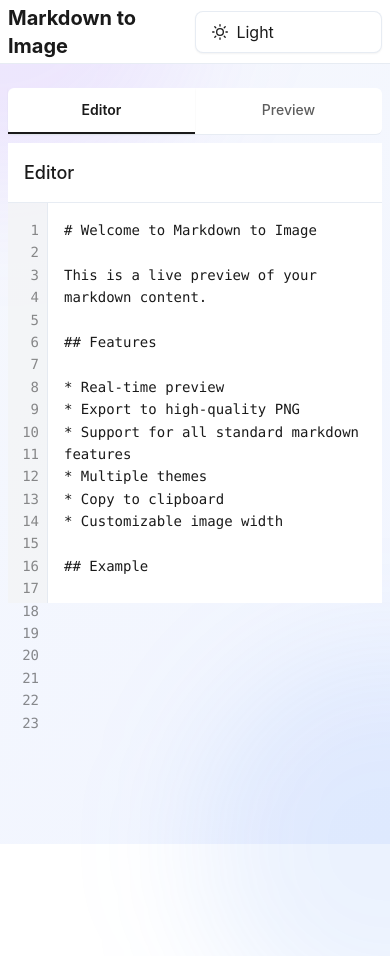
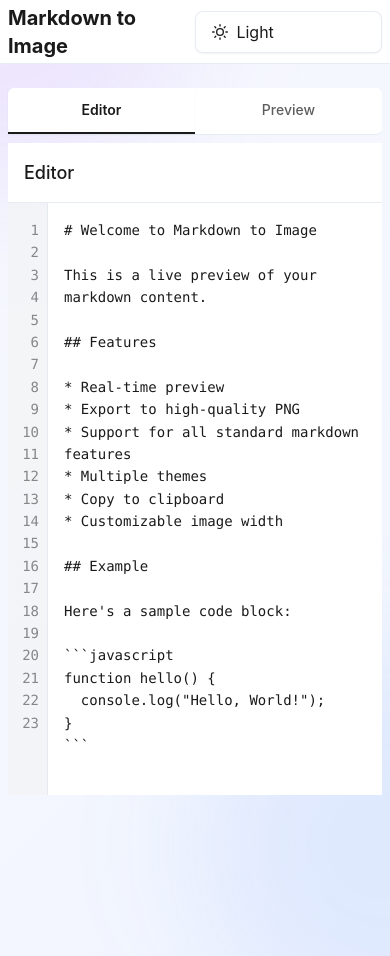
Before and after one commit to tktcorporation/markdown-to-image-web, a React (Vite) app: page / in a window 390 px wide. Before the commit the page ends 844 px from the top, so only its background shows below. Built offline with nearby package versions, Linux system fonts and the light colour scheme.

Commit message:
fix: 高さ調整いい感じに

```diff
--- a/src/App.tsx
+++ b/src/App.tsx
@@ -71,14 +71,13 @@ function AppContent() {
 
   return (
     <Layout>
-      <div className="container mx-auto px-2 py-6">
+      <div className="min-h-screen flex flex-col">
+        <div className="container mx-auto px-2 py-6 flex-1">
           {/* Mobile Tab View */}
-        <div className="md:hidden">
           <TabView
             editorContent={editorContent}
             previewContent={previewContent}
           />
-        </div>
 
           {/* Desktop Split View */}
           <div className="hidden md:grid md:grid-cols-2 relative">
@@ -96,6 +95,7 @@ function AppContent() {
           </div>
         </div>
         <Toaster />
+      </div>
     </Layout>
   );
 }
--- a/src/components/Editor.tsx
+++ b/src/components/Editor.tsx
@@ -15,17 +15,41 @@ export const Editor = forwardRef<HTMLDivElement, EditorProps>(({
   const { currentTheme } = useTheme();
   const textareaRef = useRef<HTMLTextAreaElement>(null);
   const [lineCount, setLineCount] = useState(1);
+  const [isMobile, setIsMobile] = useState(window.innerWidth < 768);
+
+  useEffect(() => {
+    const handleResize = () => {
+      setIsMobile(window.innerWidth < 768);
+    };
+
+    window.addEventListener('resize', handleResize);
+    return () => window.removeEventListener('resize', handleResize);
+  }, []);
 
   useEffect(() => {
     setLineCount(value.split('\n').length);
   }, [value]);
 
   const handleScroll = (e: React.UIEvent<HTMLTextAreaElement>) => {
+    if (!isMobile) {
       const lineNumbers = document.getElementById('line-numbers');
       if (lineNumbers) {
         lineNumbers.scrollTop = e.currentTarget.scrollTop;
       }
+    }
   };
+
+  const adjustTextareaHeight = () => {
+    const textarea = textareaRef.current;
+    if (textarea && isMobile) {
+      textarea.style.height = 'auto';
+      textarea.style.height = `${textarea.scrollHeight}px`;
+    }
+  };
+
+  useEffect(() => {
+    adjustTextareaHeight();
+  }, [value, isMobile]);
 
   const commonStyles = {
     lineHeight: '1.6',
@@ -48,11 +72,11 @@ export const Editor = forwardRef<HTMLDivElement, EditorProps>(({
       <div
         className="flex-1 relative"
         style={{
-          height: height ? `${height}px` : 'auto',
-          minHeight: '400px'
+          height: !isMobile && height ? `${height}px` : 'auto',
+          minHeight: !isMobile ? '400px' : 'auto'
         }}
       >
-        <div className="absolute inset-0 flex">
+        <div className={isMobile ? "flex" : "absolute inset-0 flex"}>
           {/* Line Numbers */}
           <div
             id="line-numbers"
@@ -65,7 +89,7 @@ export const Editor = forwardRef<HTMLDivElement, EditorProps>(({
               width: '2.5rem',
               paddingRight: '0.5rem',
               paddingLeft: '0.25rem',
-              height: '100%'
+              height: !isMobile ? '100%' : 'auto',
             }}
           >
             {Array.from({ length: lineCount }, (_, i) => (
@@ -76,21 +100,24 @@ export const Editor = forwardRef<HTMLDivElement, EditorProps>(({
           </div>
 
           {/* Editor */}
-          <div className="flex-1 h-full">
           <textarea
             ref={textareaRef}
             style={{
               ...commonStyles,
               background: currentTheme.secondaryBackground,
               color: currentTheme.text,
+              width: 'calc(100% - 2.5rem)',
+              overflow: isMobile ? 'hidden' : 'auto',
+              height: !isMobile ? '100%' : 'auto',
               '--scrollbar-track': currentTheme.scrollbarTrack,
               '--scrollbar-thumb': currentTheme.scrollbarThumb,
               '--scrollbar-thumb-hover': currentTheme.scrollbarThumbHover,
-                height: '100%'
             } as React.CSSProperties}
-              className="w-full focus:outline-none focus:ring-1 ring-inset transition-all duration-200 resize-none"
+            className="focus:outline-none focus:ring-1 ring-inset transition-all duration-200 resize-none"
             value={value}
-              onChange={(e) => onChange(e.target.value)}
+            onChange={(e) => {
+              onChange(e.target.value);
+            }}
             onScroll={handleScroll}
             placeholder="Enter your markdown here..."
             spellCheck="false"
@@ -98,7 +125,6 @@ export const Editor = forwardRef<HTMLDivElement, EditorProps>(({
         </div>
       </div>
     </div>
-    </div>
   );
 });
 
--- a/src/components/TabView.tsx
+++ b/src/components/TabView.tsx
@@ -10,8 +10,8 @@ export function TabView({ editorContent, previewContent }: TabViewProps) {
   const { currentTheme } = useTheme();
 
   return (
-    <div className="md:hidden">
-      <Tabs defaultValue="editor" className="w-full">
+    <div className="md:hidden min-h-screen flex flex-col">
+      <Tabs defaultValue="editor" className="w-full flex-1 flex flex-col">
         <TabsList
           className="sticky top-0 z-20 w-full flex border-b bg-opacity-50 backdrop-blur-sm p-0 h-auto bg-transparent"
           style={{
@@ -46,10 +46,10 @@ export function TabView({ editorContent, previewContent }: TabViewProps) {
             Preview
           </TabsTrigger>
         </TabsList>
-        <TabsContent value="editor" className="outline-none">
+        <TabsContent value="editor" className="outline-none flex-1">
           {editorContent}
         </TabsContent>
-        <TabsContent value="preview" className="outline-none">
+        <TabsContent value="preview" className="outline-none flex-1">
           {previewContent}
         </TabsContent>
       </Tabs>
```
Lines whose indentation alone changed are shown as unchanged.
